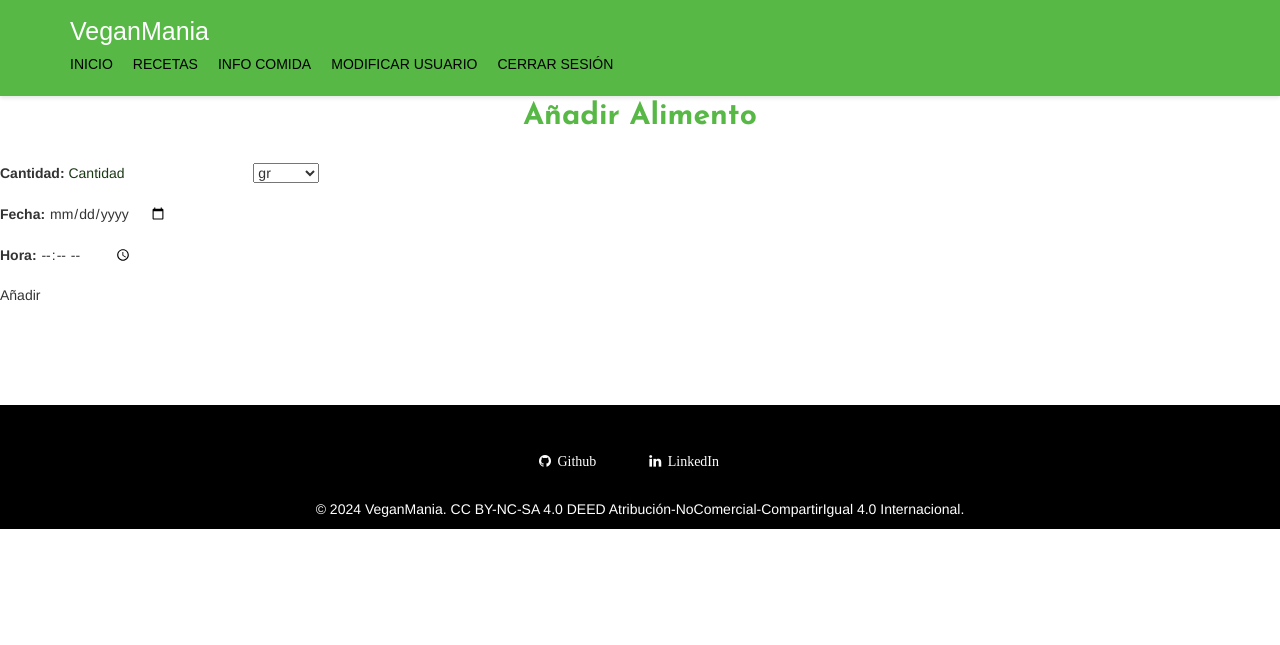
After one commit to davyyelor/VeganMania, a Flask app: a page that uses app/templates/base.html in a window 1280 px wide. The commit adds this page. Shown: the top 645 px of the page. Run offline with Flask 2, Linux system fonts and the light colour scheme; a user stored in the database is signed in; some libraries are stand-ins or nearby versions; some web fonts are replaced.

Commit message:
Añadida interfaz simple añadirAlimento

```diff
--- a/app/app.py
+++ b/app/app.py
@@ -403,8 +403,20 @@ def recetas():
         return redirect(url_for('index'))
 
 
-
-
+@app.route('/añadirComida', methods=['GET', 'POST'])
+def añadirComida():
+    if 'email' in session:
+        if request.method == 'POST':
+            # Lógica para procesar los datos del formulario y añadir la comida
+            # a la base de datos debería ir aquí
+            flash('Comida añadida con éxito!', 'success')
+            return redirect(url_for('añadirComida'))  # Redireccionar a la página principal, por ejemplo
+        else:
+            # Mostrar el formulario para añadir comida
+            return render_template('añadirAlimento.html')
+    else:
+        flash('Acceso no autorizado. Por favor, inicia sesión.', 'error')
+        return redirect(url_for('index'))
 
 
 
@@ -469,8 +481,5 @@ def añadirCalorias():
 
     return render_template('BuenHome.html')
 
-def traductor(texto):
-    return GoogleTranslator(source='auto', target='de').translate(text=texto)
-
 if __name__ == '__main__':
     app.run(debug=True, host='0.0.0.0', port=5000)
--- /dev/null
+++ b/app/templates/añadirAlimento.html
@@ -0,0 +1,29 @@
+{% extends 'base.html' %}
+
+{% block content %}
+<section class="añadir-alimento">
+    <h1>Añadir Alimento</h1>
+    <form class="añadir-alimento-form" method="post" id="añadirForm">
+        <div class="form-group">
+            <label for="cantidad">Cantidad:</label>
+            <input type="number" id="cantidad" name="cantidad" placeholder="Cantidad">
+            <select name="unidad">
+                <option value="gr">gr</option>
+                <option value="mg">mg</option>
+                <option value="nanogr">nanogr</option>
+            </select>
+        </div>
+        <div class="form-group">
+            <label for="fecha">Fecha:</label>
+            <input type="date" id="fecha" name="fecha">
+        </div>
+        <div class="form-group">
+            <label for="hora">Hora:</label>
+            <input type="time" id="hora" name="hora">
+        </div>
+        <div class="form-group">
+            <button type="submit" id="btnAñadir">Añadir</button>
+        </div>
+    </form>
+<section>
+{% endblock %}
--- a/app/templates/base.html
+++ b/app/templates/base.html
@@ -9,6 +9,14 @@
     <meta name="viewport" content="width=device-width, initial-scale=1">
     <link rel="stylesheet" type="text/css" href="{{url_for('static', filename='css/util.css') }}">
     <link rel="stylesheet" type="text/css" href="{{url_for('static', filename='css/main.css') }}">
+
+    <link rel="preconnect" href="https://fonts.googleapis.com">
+    <link rel="preconnect" href="https://fonts.gstatic.com" crossorigin>
+    <link
+        href="https://fonts.googleapis.com/css2?family=Poppins&display=swap"
+        rel="stylesheet"
+    >
+
     <link href="https://maxcdn.bootstrapcdn.com/bootstrap/3.0.3/css/bootstrap.min.css" rel="stylesheet" type="text/css">
     <link href="https://maxcdn.bootstrapcdn.com/font-awesome/4.0.3/css/font-awesome.min.css" rel="stylesheet" type="text/css">
 </head>
--- a/app/templates/infoComida.html
+++ b/app/templates/infoComida.html
@@ -38,5 +38,8 @@
             <p>No se ha realizado un análisis nutricional.</p>
         {% endif %}
     </main>
+    <form class="añadir-alimento-form" action="{{ url_for('añadirComida') }}">
+        <button type="submit">Añadir comida</button>
+    </form>
 </div>
 {% endblock %}
```
